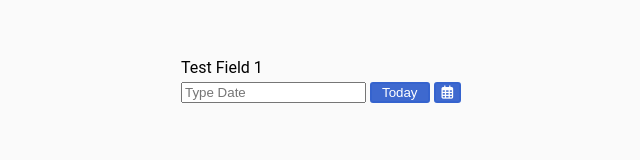
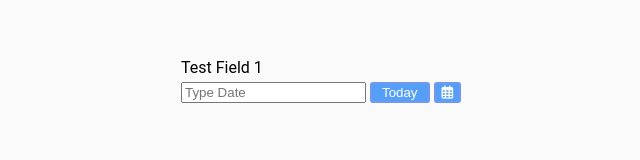
Before and after one commit to FlashDrag/picker, a plain HTML site: page index.html in a window 1280 px wide. Shown: the whole page, without its empty margins (109-749 px from the left). Drawn offline with nearby package versions, Linux system fonts and the light colour scheme.

Commit message:
Update flatpickr calendar button styles

```diff
--- a/style.css
+++ b/style.css
@@ -1,3 +1,8 @@
+:root {
+  --flatpickr-calendar-button-bg: #569ff7;
+  --flatpickr-calendar-button-border: #7297f0;
+}
+
 body {
   font-family: 'Roboto', sans-serif;
   background-color: #fafafa;
@@ -34,14 +39,14 @@ body {
 }
 .openflatpickrCalendarBtn {
   cursor: pointer;
-  background-color: #3e69cf;
+  background-color: var(--flatpickr-calendar-button-bg);
   color: #fff;
-  border: 2px solid #3563ce;
+  border: 2px solid var(--flatpickr-calendar-button-border);
   border-radius: 3px;
 }
 
 .openflatpickrCalendarBtn:hover {
-  background-color: #3563ce;
+  background-color: var(--flatpickr-calendar-button-border);
 }
 
 .today-btn, #applyBtn, #clearBtn {
@@ -53,16 +58,16 @@ body {
 }
 
 .today-btn, #applyBtn {
-  border: 2px solid #3563ce;
+  border: 2px solid var(--flatpickr-calendar-button-border);
 }
 
 .today-btn, #applyBtn {
-  background-color: #3e69cf;
+  background-color: var(--flatpickr-calendar-button-bg);
   color: #fff;
 }
 
 .today-btn:hover, #applyBtn:hover {
-  background-color: #3563ce;
+  background-color: var(--flatpickr-calendar-button-border);
 }
 
 #clearBtn, #applyBtn {
```
